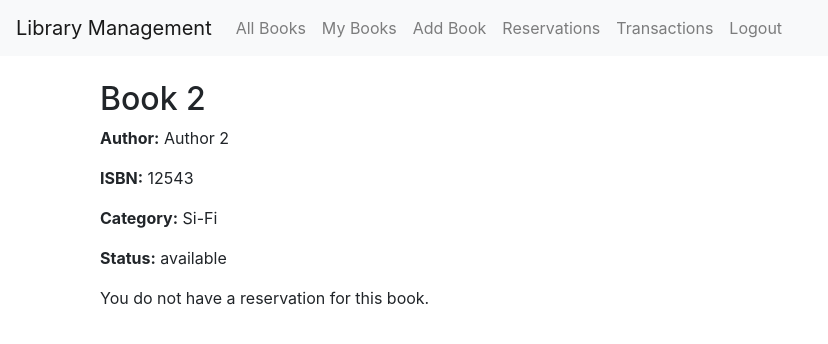
After one commit to MalakaAvinashRaj/Library-Management-System, a Django app: page /book/4/ in a window 1280 px wide. The commit adds this page. Shown: the top 344 px of the page, without its empty margins (0-828 px from the left). Run offline with Django 5.2, Linux system fonts and the light colour scheme; a user stored in the database is signed in; data comes from the database, SQL or seed files in the repository; both versions use the stored data as it was after the commit; data that the repository does not hold is empty; some libraries are stand-ins or nearby versions.

Commit message:
added quantity and categories

```diff
--- a/library/books/admin.py
+++ b/library/books/admin.py
@@ -1,5 +1,5 @@
 from django.contrib import admin
-from .models import Book, UserProfile, Transaction, Reservation
+from .models import Book, UserProfile, Transaction, Reservation, Category
 
 class BookAdmin(admin.ModelAdmin):
     list_display = ('title', 'author', 'isbn', 'status')  # Columns to display in the admin list view
@@ -18,3 +18,4 @@ admin.site.register(Transaction, TransactionAdmin)
 
 admin.site.register(UserProfile)  # No customizations for UserProfile
 admin.site.register(Reservation)  # No customizations for Reservation
+admin.site.register(Category)
--- a/library/books/models.py
+++ b/library/books/models.py
@@ -1,11 +1,19 @@
 from django.db import models
 from django.contrib.auth.models import User
 from django.utils import timezone
+
+class Category(models.Model):
+    name = models.CharField(max_length=100, unique=True)
+
+    def __str__(self):
+        return self.name
 
 class Book(models.Model):
     title = models.CharField(max_length=80, null=False)
     author = models.CharField(max_length=80, null=False)
     isbn = models.CharField(max_length=13, unique=True, null=False)
+    category = models.ForeignKey(Category, on_delete=models.SET_NULL, null=True, related_name='books')
+    quantity = models.PositiveIntegerField(default=1)
     status = models.CharField(max_length=20, null=False, default='available')
 
     def _str_(self):
@@ -34,6 +42,7 @@ class Reservation(models.Model):
     reservation_date = models.DateTimeField(null=False, default=timezone.now)
     return_date = models.DateTimeField(null=True)
 
+    transaction = models.ForeignKey(Transaction, on_delete=models.SET_NULL, null=True, related_name='reservation', blank=True)
 
     def __str__(self):
         return f"Reservation {self.id}"
--- a/library/books/urls.py
+++ b/library/books/urls.py
@@ -8,10 +8,12 @@ urlpatterns = [
     path('register/', views.register, name='register'),
     path('add_book/', views.add_book, name='add_book'),
     path('show_books/', views.show_books, name='show_books'),
+    path('my_books/', views.my_books, name='my_books'),
+    path('book/<int:book_id>/', views.book_detail, name='book_detail'),
     path('renew_book/<int:book_id>/', views.renew_book, name='renew_book'),
     path('my_transactions/', views.my_transactions, name='my_transactions'),
     path('my_reservations/', views.my_reservations, name='my_reservations'),
-    path('return_book/<int:book_id>/', views.return_book, name='return_book'),
+    path('return_book/<int:reservation_id>/', views.return_book, name='return_book'),
     path('remove_book/<int:book_id>/', views.remove_book, name='remove_book'),
     path('reserve_book/<int:book_id>/', views.reserve_book, name='reserve_book'),
 ]
--- a/library/books/views.py
+++ b/library/books/views.py
@@ -3,27 +3,42 @@ from django.urls import reverse
 from django.contrib import messages
 from django.contrib.auth.decorators import login_required
 from django.contrib.auth import login, logout, authenticate
-from django.contrib.auth.forms import UserCreationForm
-from .models import Book, Transaction, Reservation
+from .models import Book, Transaction, Reservation, Category
 from django.utils import timezone
 from django.contrib.auth.models import User
-import sys
 
 @login_required
 def show_books(request):
     books = Book.objects.all()
-    return render(request, 'books.html', {'books': books})
+    user_reservations = Reservation.objects.filter(user=request.user).values_list('book_id', flat=True)
+    return render(request, 'books.html', {'books': books, 'user_reservations': user_reservations})
 
 @login_required
 def add_book(request):
+    categories = Category.objects.all()
     if request.method == 'POST':
+        # Get form data
         title = request.POST.get('title')
         author = request.POST.get('author')
         isbn = request.POST.get('isbn')
-        Book.objects.create(title=title, author=author, isbn=isbn, status='available')
+        category_id = request.POST.get('category')  # Capture the category ID from the form
+        quantity = request.POST.get('quantity', 1)  # Default to 1 if not provided
+
+        # Fetch the Category instance based on the submitted ID
+        category = get_object_or_404(Category, id=category_id)
+
+        # Now include the category and quantity when creating the book
+        book = Book.objects.create(
+            title=title,
+            author=author,
+            isbn=isbn,
+            category=category,  # Set the category here
+            quantity=quantity,
+            status='available'
+        )
         messages.success(request, 'Book added successfully.')
         return redirect(reverse('show_books'))
-    return render(request, 'add_book.html')
+    return render(request, 'add_book.html', {'categories': categories})
 
 @login_required
 def remove_book(request, book_id):
@@ -36,50 +51,74 @@ def remove_book(request, book_id):
     return redirect(reverse('show_books'))
 
 @login_required
-def return_book(request, book_id):
-    book = Book.objects.get(id=book_id)
-    reservation = get_object_or_404(Reservation, book=book, user=request.user)
-    reservation.delete()
+def return_book(request, reservation_id):
 
-    transaction = Transaction.objects.get(book=book, user=request.user)
-    transaction.return_date = timezone.now()
-    transaction.save()
-    transaction.book.status = 'available'
-    transaction.book.save()
-    messages.success(request, f'You have returned {transaction.book.title}.')
+    reservation = get_object_or_404(Reservation, id=reservation_id, user=request.user)
+    transaction = reservation.transaction
+
+    if transaction :
+        transaction.return_date = timezone.now()
+        transaction.save()
+        book = transaction.book
+
+        book.quantity += 1
+        book.save()
+
+        if book.status == 'not available':
+            book.status = 'available'
+            book.save()
+        reservation.delete()
+
+        messages.success(request, f'You have returned {transaction.book.title}.')
+    else:
+        messages.error(request, 'No matching transaction found.')
+
     return redirect(reverse('show_books'))
 
 @login_required
 def reserve_book(request, book_id):
     book = get_object_or_404(Book, pk=book_id)
-    if book.status == 'available':
+    if book.status == 'available' and book.quantity > 0:
+
+        # Create a transaction first
         return_date = timezone.now() + timezone.timedelta(days=14)
-        Reservation.objects.create(book=book, user=request.user, reservation_date=timezone.now(), return_date=return_date)
         transaction = Transaction.objects.create(book=book, user=request.user, checkout_date=timezone.now(), return_date=return_date)
         transaction.save()
-        book.status = 'not available'
+
+         # Now create a reservation and link it to the transaction
+        Reservation.objects.create(book=book, user=request.user, reservation_date=timezone.now(), return_date=return_date, transaction=transaction)
+
+        book.quantity -= 1
+        if book.quantity == 0:
+            book.status = 'not available'
         book.save()
 
         messages.success(request, f'{book.title} has been reserved.')
     else:
-        messages.error(request, 'This book is currently not available and cannot be reserved.')
+        messages.error(request, 'This book is currently Out of stock and cannot be reserved.')
     return redirect(reverse('show_books'))
-
-# @login_required
-# def cancel_reservation(request, reservation_id):
-#     reservation = get_object_or_404(Reservation, pk=reservation_id, user=request.user)
-#     book_id = reservation.book.id
-#     reservation.delete()
-
-#     book = Book.objects.get(id=book_id)
-#     book.status = "available"
-#     book.save()
-#     messages.success(request, 'Reservation canceled successfully.')
-#     return redirect(reverse('show_books'))
-
 
 def index(request):
     return render(request, 'index.html')
+
+@login_required
+def book_detail(request, book_id):
+    # Fetch the book by ID
+    book = get_object_or_404(Book, id=book_id)
+
+    # Check if the user has a reservation for this book
+    user_has_reservation = Reservation.objects.filter(book=book, user=request.user).exists()
+
+    # Additional logic can go here, e.g., displaying a special message if the user has the reservation
+    return render(request, 'book_detail.html', {
+        'book': book,
+        'user_has_reservation': user_has_reservation
+    })
+
+@login_required
+def my_books(request):
+    reservations = Reservation.objects.filter(user=request.user).select_related('book')
+    return render(request, 'my_books.html', {'reservations': reservations})
 
 @login_required
 def my_transactions(request):
--- a/library/templates/base.html
+++ b/library/templates/base.html
@@ -8,12 +8,17 @@
 </head>
 <body>
     <nav class="navbar navbar-expand-lg navbar-light bg-light">
-        <a class="navbar-brand" href="/">Library Management</a>
+        <a class="navbar-brand" href="/show_books">Library Management</a>
         <div class="collapse navbar-collapse" id="navbarNav">
             <ul class="navbar-nav">
                 {% if user.is_authenticated %}
                 <li class="nav-item">
-                    <a class="nav-link" href="/show_books">Books</a>
+                    <a class="nav-link" href="/show_books">All Books</a>
+                </li>
+                {% endif %}
+                {% if user.is_authenticated %}
+                <li class="nav-item">
+                    <a class="nav-link" href="/my_books">My Books</a>
                 </li>
                 {% endif %}
                 {% if user.is_staff %}
--- /dev/null
+++ b/library/templates/book_detail.html
@@ -0,0 +1,16 @@
+{% extends "base.html" %}
+
+{% block content %}
+<div class="container">
+    <h2>{{ book.title }}</h2>
+    <p><strong>Author:</strong> {{ book.author }}</p>
+    <p><strong>ISBN:</strong> {{ book.isbn }}</p>
+    <p><strong>Category:</strong> {{ book.category.name }}</p>
+    <p><strong>Status:</strong> {{ book.status }}</p>
+    {% if user_has_reservation %}
+    <p>You have a reservation for this book and are currently reading it.</p>
+    {% else %}
+    <p>You do not have a reservation for this book.</p>
+    {% endif %}
+</div>
+{% endblock %}
--- a/library/templates/my_reservations.html
+++ b/library/templates/my_reservations.html
@@ -17,11 +17,11 @@
                     Return by: {{ reservation.return_date|date:"N j, Y, H:i" }}
                 </li>
                 <li class="list-group-item">
-                    <form action="{% url 'return_book' reservation.book.id %}" method="post" style="display:inline;">
+                    <form action="{% url 'return_book' reservation.id %}" method="post" style="display:inline;">
                         {% csrf_token %}
                         <button type="submit" class="btn btn-danger btn-sm" onclick="return confirm('Are you sure?')">Return Book</button>
                     </form>
-                    <a href="/renew_book/{{reservation.book.id}}"><button type="submit" class="btn btn-primary">Renew</button></a>
+                    <a href="{% url 'renew_book' reservation.book.id %}/"><button type="submit" class="btn btn-primary">Renew</button></a>
                 </li>
             </ul>
             {% endfor %}
```
Also changed, not shown: library/templates/add_book.html (+13 -0 lines), library/templates/books.html (+18 -1 lines), library/templates/my_books.html (added, +19 -0 lines), library/books/migrations/0003_category_book_quantity_book_category.py (added), library/books/migrations/0004_rename_category_categories.py (added), library/books/migrations/0005_rename_categories_category.py (added), library/books/migrations/0006_reservation_transaction.py (added), library/db.sqlite3, 1 other file.
